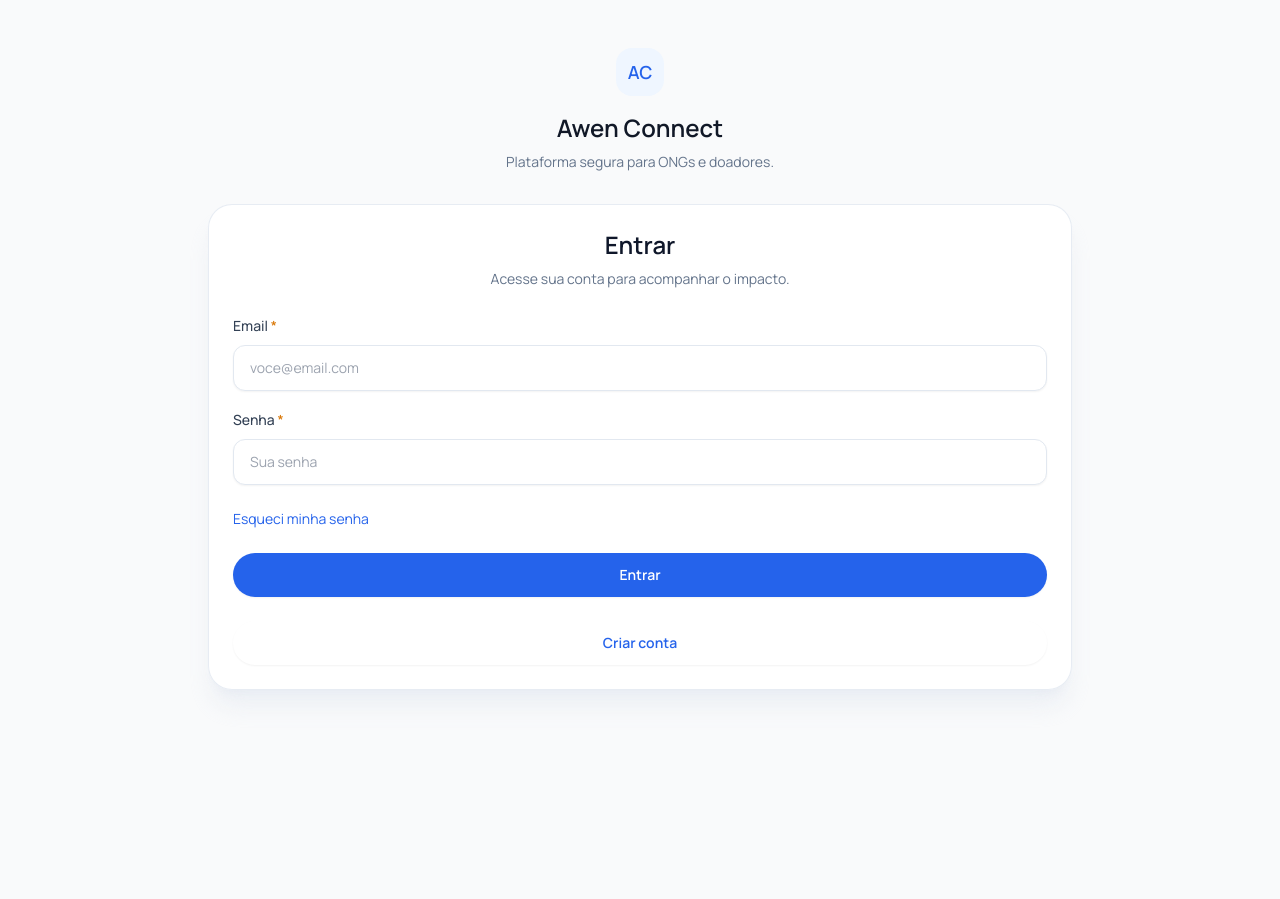
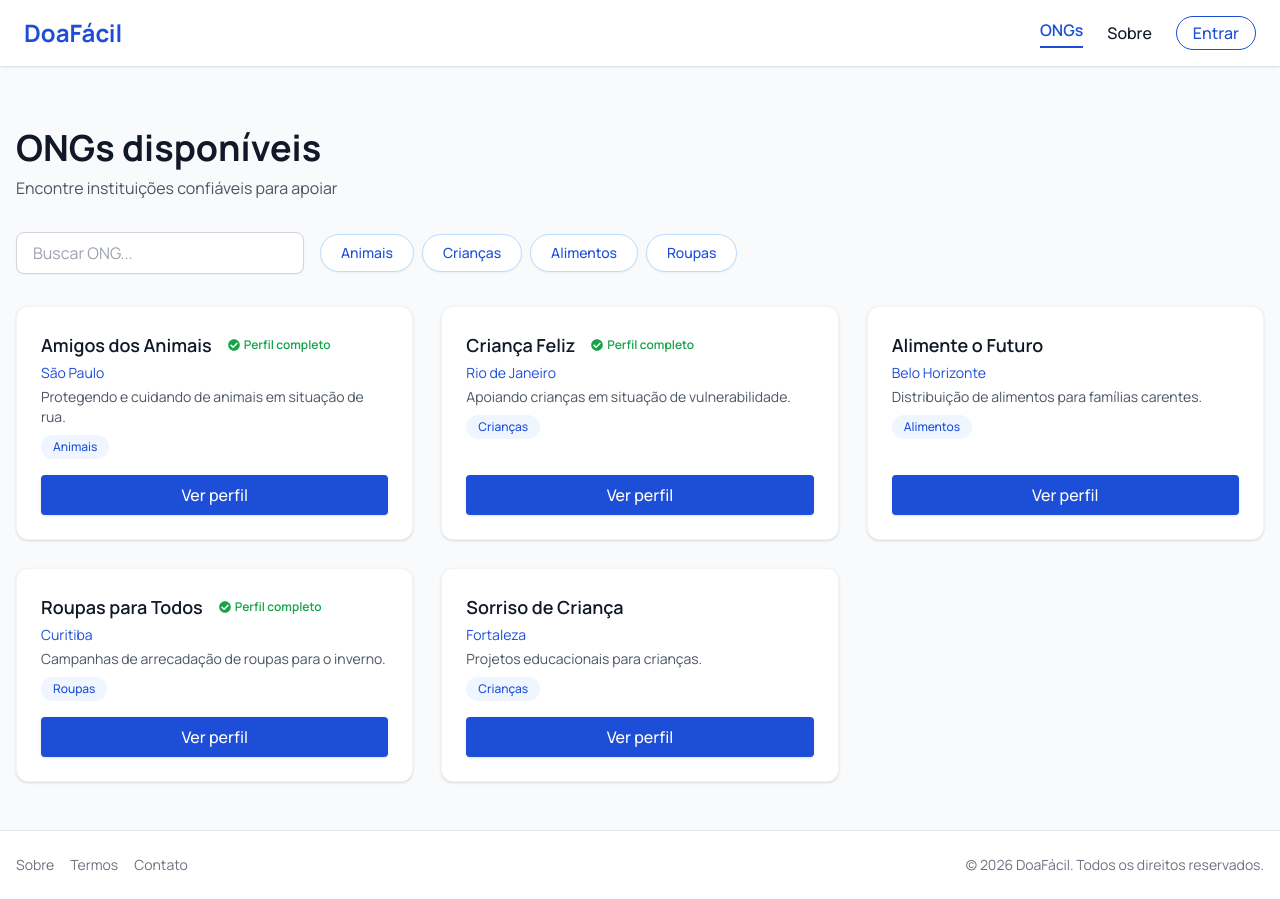
Before and after one commit to UNIP-TCC-PROJECT/frontend, a React (Vite) app: page /ongs in a window 1280 px wide. Before the commit this address led to /auth. Before the commit the page ends 800 px from the top, so only its background shows below. Built offline with nearby package versions, Linux system fonts and the light colour scheme.

Commit message:
feat: removed the required auth for home and ongs page, and add the my account and login botao at the header

```diff
--- a/src/App.tsx
+++ b/src/App.tsx
@@ -6,33 +6,18 @@ import Ongs from "./pages/Ongs";
 
 import Layout from "./components/Layout";
 
-import { RequireAuth } from "./context/AuthContext";
-
 function App() {
   return (
     <Routes>
       <Route path="/auth" element={<Auth />} />
+
       <Route
         path="*"
         element={
           <Layout>
             <Routes>
-              <Route
-                path="/"
-                element={
-                  <RequireAuth>
-                    <Home />
-                  </RequireAuth>
-                }
-              />
-              <Route
-                path="/ongs"
-                element={
-                  <RequireAuth>
-                    <Ongs />
-                  </RequireAuth>
-                }
-              />
+              <Route path="/" element={<Home />} />
+              <Route path="/ongs" element={<Ongs />} />
             </Routes>
           </Layout>
         }
--- a/src/components/Header/index.tsx
+++ b/src/components/Header/index.tsx
@@ -5,13 +5,14 @@ import { useState, useRef, useEffect } from "react";
 import { useAuth } from "../../context/AuthContext";
 
 import ProfileIcon from "./icons/ProfileIcon";
+
 import MyAccountModal from "./components/MyAccountModal";
 
 export default function Header() {
   const location = useLocation();
   const navigate = useNavigate();
 
-  const { logout } = useAuth();
+  const { logout, isLoggedIn } = useAuth();
 
   const menuRef = useRef<HTMLDivElement>(null);
 
@@ -37,6 +38,7 @@ export default function Header() {
         <Link to="/" className="font-bold text-blue-700 text-2xl">
           DoaFácil
         </Link>
+
         <nav className="flex items-center gap-6">
           <Link
             to="/ongs"
@@ -44,9 +46,12 @@ export default function Header() {
           >
             ONGs
           </Link>
+
           <a href="#sobre" className="font-medium hover:text-blue-700">
             Sobre
           </a>
+
+          {isLoggedIn ? (
             <div className="relative" ref={menuRef}>
               <button
                 type="button"
@@ -56,7 +61,6 @@ export default function Header() {
               >
                 <ProfileIcon />
               </button>
-
               {open && (
                 <MyAccountModal
                   setOpen={setOpen}
@@ -65,6 +69,14 @@ export default function Header() {
                 />
               )}
             </div>
+          ) : (
+            <Link
+              to="/auth"
+              className="hover:bg-blue-700 px-4 py-1 border border-blue-700 rounded-full font-medium text-blue-700 hover:text-white transition"
+            >
+              Entrar
+            </Link>
+          )}
         </nav>
       </div>
     </header>
--- a/src/context/AuthContext.tsx
+++ b/src/context/AuthContext.tsx
@@ -61,7 +61,7 @@ export const AuthProvider = ({ children }: { children: React.ReactNode }) => {
 
     setUser(null);
 
-    navigate("/auth");
+    navigate("/");
   };
 
   const getUser = () => {
```
Lines whose indentation alone changed are shown as unchanged.
